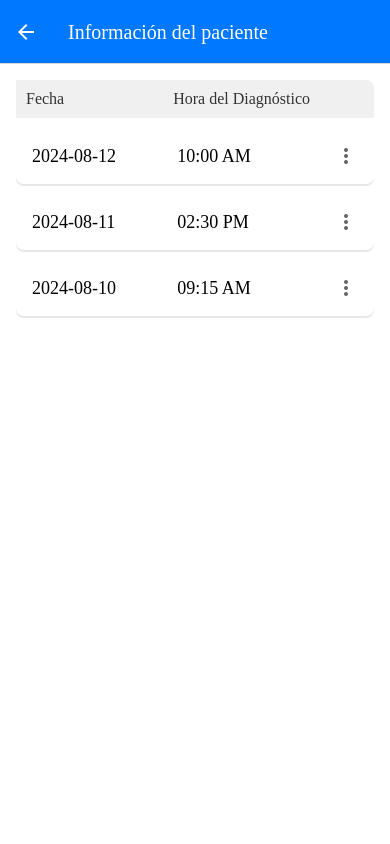
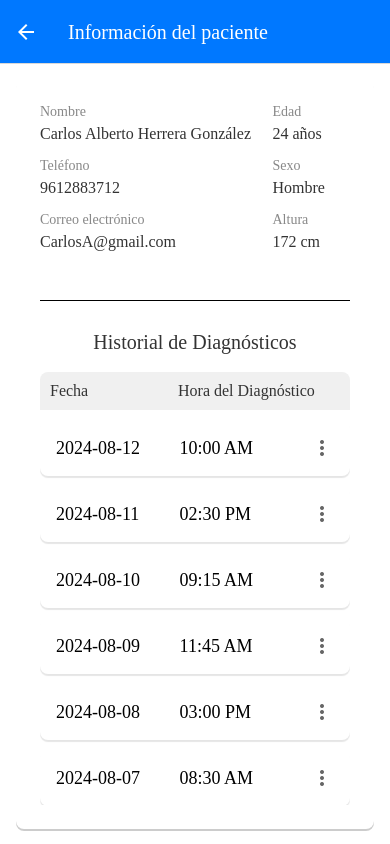
Before and after one commit to NoeOnDev/BodyMeasure, a React Native app: screen /PatientDetail in a window 390 px wide. Built offline with nearby package versions, Linux system fonts and the light colour scheme.

Commit message:
refactor: Actualizar estilos de la celda de fecha y hora en PatientInfoStyles.tsx

```diff
--- a/src/components/screens/PatientDetailScreen.tsx
+++ b/src/components/screens/PatientDetailScreen.tsx
@@ -10,7 +10,7 @@ import {
   Alert,
 } from 'react-native';
 import Icon from 'react-native-vector-icons/MaterialIcons';
-import {styles} from '../styles/PatientInfoStyles';
+import {styles} from '../styles/PatientDetailStyles';
 
 interface Diagnosis {
   historial_id: number;
@@ -25,6 +25,13 @@ export const PatientDetailScreen = (): React.JSX.Element => {
     {historial_id: 1, diagnosisDate: '2024-08-12', diagnosisTime: '10:00 AM'},
     {historial_id: 2, diagnosisDate: '2024-08-11', diagnosisTime: '02:30 PM'},
     {historial_id: 3, diagnosisDate: '2024-08-10', diagnosisTime: '09:15 AM'},
+    {historial_id: 4, diagnosisDate: '2024-08-09', diagnosisTime: '11:45 AM'},
+    {historial_id: 5, diagnosisDate: '2024-08-08', diagnosisTime: '03:00 PM'},
+    {historial_id: 6, diagnosisDate: '2024-08-07', diagnosisTime: '08:30 AM'},
+    {historial_id: 7, diagnosisDate: '2024-08-06', diagnosisTime: '01:00 PM'},
+    {historial_id: 8, diagnosisDate: '2024-08-05', diagnosisTime: '10:45 AM'},
+    {historial_id: 9, diagnosisDate: '2024-08-04', diagnosisTime: '02:00 PM'},
+    {historial_id: 10, diagnosisDate: '2024-08-03', diagnosisTime: '09:30 AM'},
   ]);
 
   const [selectedDiagnosisId, setSelectedDiagnosisId] = useState<number | null>(
@@ -43,7 +50,7 @@ export const PatientDetailScreen = (): React.JSX.Element => {
       setSelectedDiagnosisId(null);
     } else {
       setSelectedDiagnosisId(id);
-      setMenuPosition({top: top - 35, left});
+      setMenuPosition({top: top - 50, left});
     }
   };
 
@@ -96,6 +103,43 @@ export const PatientDetailScreen = (): React.JSX.Element => {
     );
   };
 
+  const PatientInfo = () => {
+    return (
+      <View style={styles.patientInfoContainer}>
+        <View style={styles.infoColumnOne}>
+          <View style={styles.infoRow}>
+            <Text style={styles.infoLabel}>Nombre</Text>
+            <Text style={styles.infoValue}>
+              Carlos Alberto Herrera González
+            </Text>
+          </View>
+          <View style={styles.infoRow}>
+            <Text style={styles.infoLabel}>Teléfono</Text>
+            <Text style={styles.infoValue}>9612883712</Text>
+          </View>
+          <View style={styles.infoRow}>
+            <Text style={styles.infoLabel}>Correo electrónico</Text>
+            <Text style={styles.infoValue}>CarlosA@gmail.com</Text>
+          </View>
+        </View>
+        <View style={styles.infoColumnTwo}>
+          <View style={styles.infoRow}>
+            <Text style={styles.infoLabel}>Edad</Text>
+            <Text style={styles.infoValue}>24 años</Text>
+          </View>
+          <View style={styles.infoRow}>
+            <Text style={styles.infoLabel}>Sexo</Text>
+            <Text style={styles.infoValue}>Hombre</Text>
+          </View>
+          <View style={styles.infoRow}>
+            <Text style={styles.infoLabel}>Altura</Text>
+            <Text style={styles.infoValue}>172 cm</Text>
+          </View>
+        </View>
+      </View>
+    );
+  };
+
   const renderDiagnosis = ({item}: {item: Diagnosis}) => (
     <Animated.View
       style={[
@@ -133,6 +177,10 @@ export const PatientDetailScreen = (): React.JSX.Element => {
   return (
     <SafeAreaView style={styles.safeArea}>
       <View style={styles.container}>
+        <View style={styles.boxShadow}>
+          <PatientInfo />
+          <View style={styles.divider} />
+          <Text style={styles.sectionTitle}>Historial de Diagnósticos</Text>
           <View style={styles.tableHeader}>
             <View style={styles.headerDateCell}>
               <Text style={styles.headerText}>Fecha</Text>
@@ -145,7 +193,8 @@ export const PatientDetailScreen = (): React.JSX.Element => {
             data={diagnoses}
             renderItem={renderDiagnosis}
             keyExtractor={item => item.historial_id.toString()}
-          contentContainerStyle={{paddingBottom: 80}}
+            contentContainerStyle={{paddingBottom: 50}}
+            style={{maxHeight: 385}}
           />
           {selectedDiagnosisId !== null && (
             <View
@@ -153,7 +202,7 @@ export const PatientDetailScreen = (): React.JSX.Element => {
                 styles.menu,
                 {
                   top: menuPosition.top,
-                left: Math.min(menuPosition.left, screenWidth - 120),
+                  left: Math.min(menuPosition.left, screenWidth - 140),
                 },
               ]}>
               <TouchableOpacity
@@ -165,6 +214,7 @@ export const PatientDetailScreen = (): React.JSX.Element => {
             </View>
           )}
         </View>
+      </View>
     </SafeAreaView>
   );
 };
--- a/src/components/styles/PatientInfoStyles.tsx
+++ b/src/components/styles/PatientDetailStyles.tsx
@@ -10,20 +10,32 @@ export const styles = StyleSheet.create({
     padding: 16,
     backgroundColor: '#fff',
   },
+  boxShadow: {
+    shadowColor: '#000',
+    shadowOpacity: 0.2,
+    shadowOffset: {width: 0, height: 2},
+    elevation: 4,
+    borderRadius: 8,
+    padding: 24,
+    backgroundColor: '#fff',
+  },
+  sectionTitle: {
+    fontSize: 20,
+    marginTop: 16,
+    marginBottom: 18,
+    color: '#333',
+    textAlign: 'center',
+    fontFamily: 'Montserrat-Bold',
+  },
   tableHeader: {
     flexDirection: 'row',
     marginBottom: 10,
-  },
-  headerIdCell: {
-    flex: 1,
-    padding: 10,
-    backgroundColor: '#f0f0f0',
-    borderTopLeftRadius: 8,
   },
   headerDateCell: {
     flex: 4,
     padding: 10,
     backgroundColor: '#f0f0f0',
+    borderTopLeftRadius: 8,
   },
   headerTimeCell: {
     flex: 6,
@@ -32,11 +44,11 @@ export const styles = StyleSheet.create({
     borderTopRightRadius: 8,
   },
   diagnosisDateCell: {
-    flex: 2,
+    flex: 4,
     padding: 16,
   },
   diagnosisTimeCell: {
-    flex: 2.2,
+    flex: 4.3,
     padding: 16,
   },
   headerText: {
@@ -65,14 +77,6 @@ export const styles = StyleSheet.create({
   selectedRow: {
     backgroundColor: '#e0e0e0',
   },
-  idCell: {
-    flex: 1,
-    padding: 16,
-  },
-  nameCell: {
-    flex: 6,
-    padding: 16,
-  },
   iconCell: {
     padding: 16,
   },
@@ -99,4 +103,35 @@ export const styles = StyleSheet.create({
     color: '#333',
     fontFamily: 'Montserrat-Regular',
   },
+  divider: {
+    height: 1,
+    backgroundColor: '#000',
+    marginVertical: 14,
+  },
+  patientInfoContainer: {
+    flexDirection: 'row',
+    justifyContent: 'space-between',
+    marginBottom: 20,
+    width: '100%',
+  },
+  infoColumnOne: {
+    flex: 3,
+  },
+  infoColumnTwo: {
+    flex: 1,
+  },
+  infoRow: {
+    marginBottom: 15,
+  },
+  infoLabel: {
+    fontSize: 14,
+    color: '#888',
+    marginBottom: 5,
+    fontFamily: 'Montserrat-Regular',
+  },
+  infoValue: {
+    fontSize: 16,
+    color: '#333',
+    fontFamily: 'Montserrat-Bold',
+  },
 });
```
Lines whose indentation alone changed are shown as unchanged.
